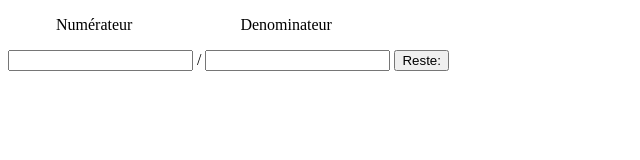
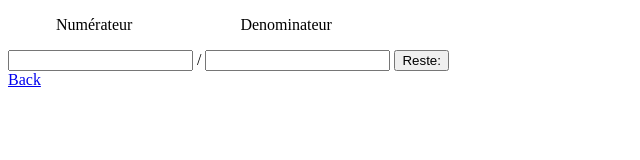
Before and after one commit to Aidan-pdf/Aidan-pdf.github.io, a plain HTML site: page Reste.html in a window 1280 px wide. Shown: the full height of the page, 0-640 px from the left. Drawn offline with Linux system fonts and the light colour scheme.

Commit message:
Update Reste.html

```diff
--- a/Reste.html
+++ b/Reste.html
@@ -28,6 +28,6 @@ affiche.innerHTML = restefinal
 }
 </script>
 
-
+<a href=https://aidan-pdf.github.io/>Back</a>
     </body>
 </html>
```
